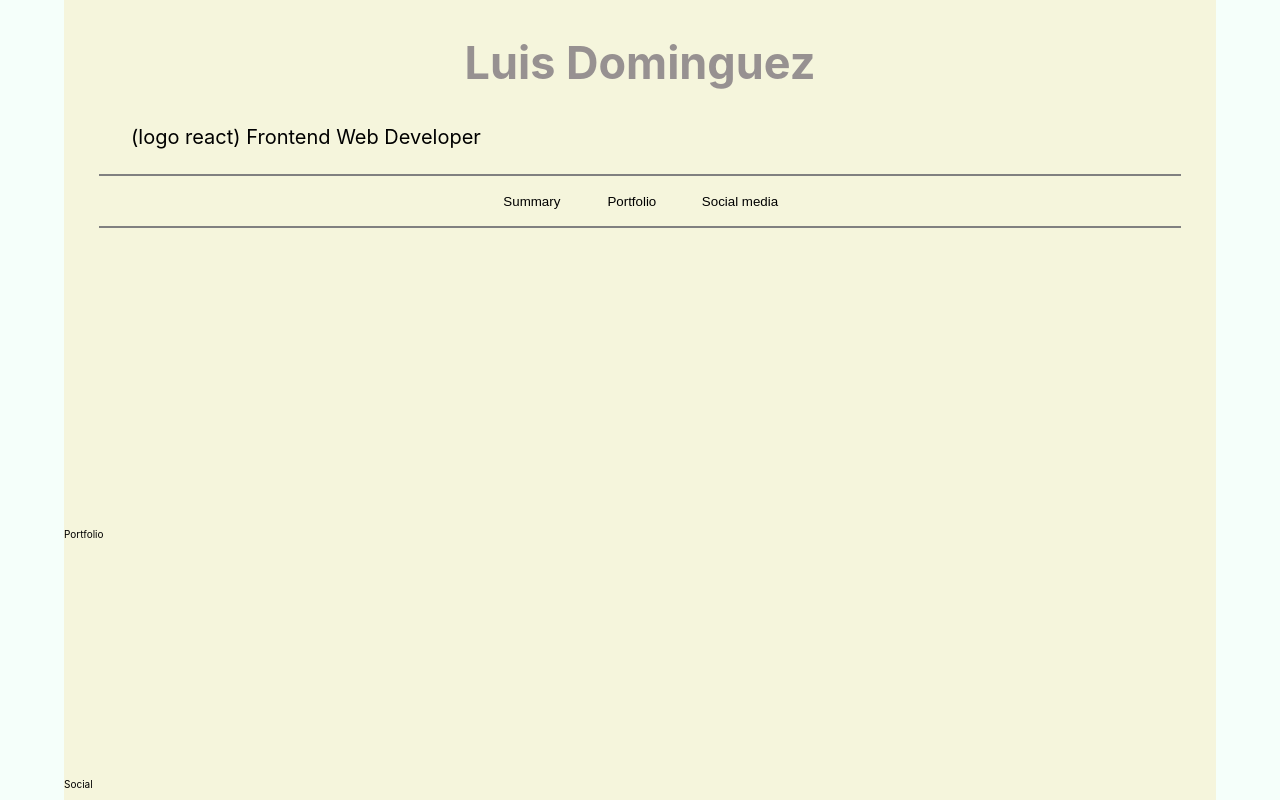
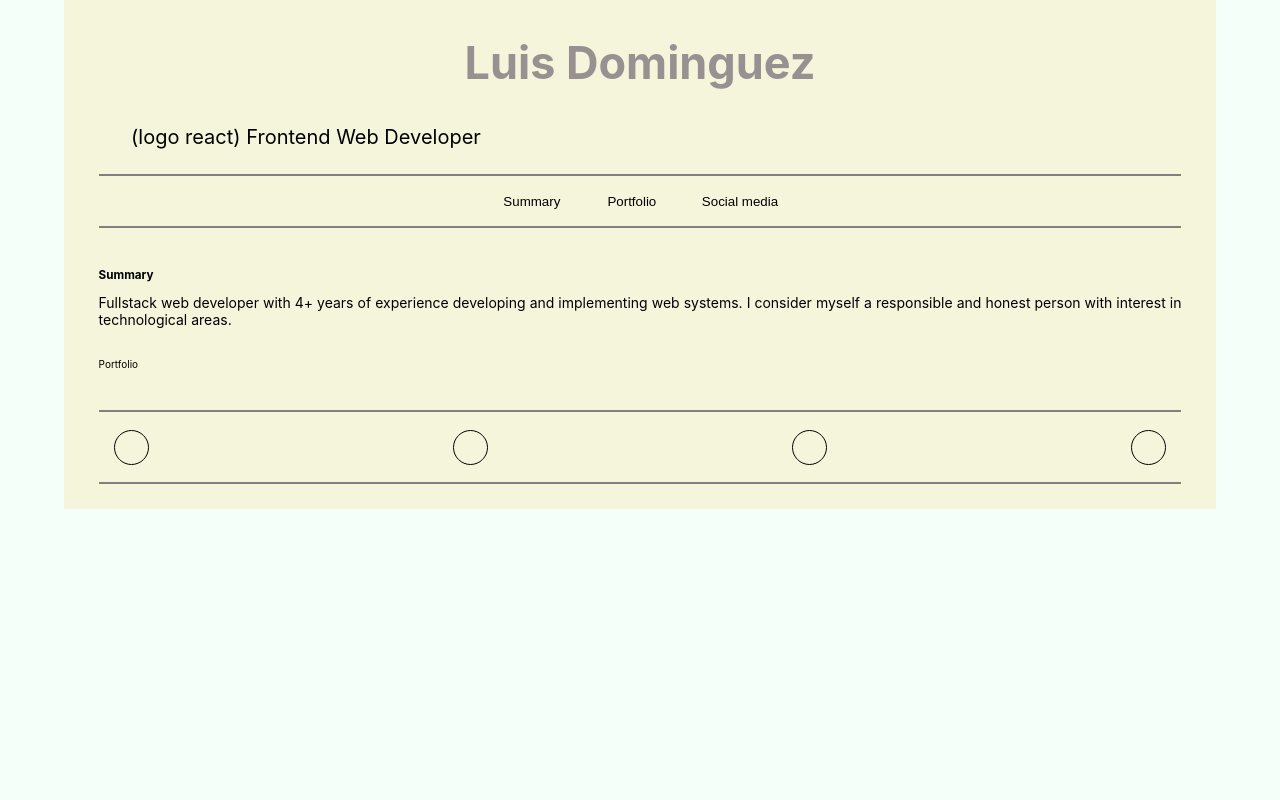
Before and after one commit to Radgus/portfolio, a React (Create React App) app: page / in a window 1280 px wide. Shown: the top 800 px of the page. Built offline with nearby package versions, Linux system fonts and the light colour scheme.

Commit message:
social media in progress

```diff
--- a/src/components/Header.jsx
+++ b/src/components/Header.jsx
@@ -1,5 +1,6 @@
 import React from 'react';
 import styled from 'styled-components';
+import { Line } from './styles';
 
 const Container = styled.div`
   padding: 1.5rem 3% ;
@@ -15,11 +16,6 @@ margin: 2rem 0;
 const Title = styled.p`
   padding: 1.5rem 3% ;
   font-size: 2rem;
-`;
-
-const Line = styled.div`
-border: 0.1rem solid gray;
-margin: 1rem 0;
 `;
 
 const Menu = styled.div`
--- /dev/null
+++ b/src/components/styles.jsx
@@ -0,0 +1,6 @@
+import styled from 'styled-components';
+
+export const Line = styled.div`
+border: 0.1rem solid gray;
+margin: 1rem 0;
+`;
--- a/src/pages/home/index.jsx
+++ b/src/pages/home/index.jsx
@@ -1,13 +1,39 @@
 import React from 'react';
 import styled from 'styled-components';
+import { Line } from '../../components/styles';
 
 const Container = styled.div`
-
+  padding: 0 3% ;
 `;
 
 const Section = styled.section`
-padding: 2.5rem 0;
-height: 25rem;
+  padding: 1.5rem 0;
+  .section__p {
+    font-size: 1.4rem;
+    text-align: justify;
+  }
+`;
+
+const Social = styled.div`
+  display: flex;
+  justify-content: right;
+  align-items: center;
+  height: 5rem;
+  justify-content: space-between;
+`;
+
+const Button = styled.button`
+  min-width: 3.5rem;
+  height: 3.5rem;
+  margin: 0 1.5rem;
+  background-color: transparent;
+  border-radius: 50%;
+  border: 0.1rem solid black;
+  cursor: pointer;
+  :hover {
+    width: 4.5rem;
+    height: 4.5rem;
+  }
 `;
 
 const Home = () => {
@@ -15,10 +41,21 @@ const Home = () => {
   return (
     <Container>
       <Section id='Summary'>
-        <p></p>
+        <h3>Summary</h3> <br />
+        <p className='section__p'>
+        Fullstack web developer with 4+ years of experience developing and implementing web systems.
+        I consider myself a responsible and honest person with interest in technological areas.
+        </p>
       </Section>
       <Section id='Portfolio'>Portfolio</Section>
-      <Section id='Social'>Social</Section>
+      <Section id='Social'>
+        <Line />
+          <Social>
+          <Button> </Button>  <Button> </Button>
+          <Button> </Button>  <Button> </Button>
+          </Social>
+        <Line />
+      </Section>
     </Container>
   )
 }
```
Lines whose indentation alone changed are shown as unchanged.
